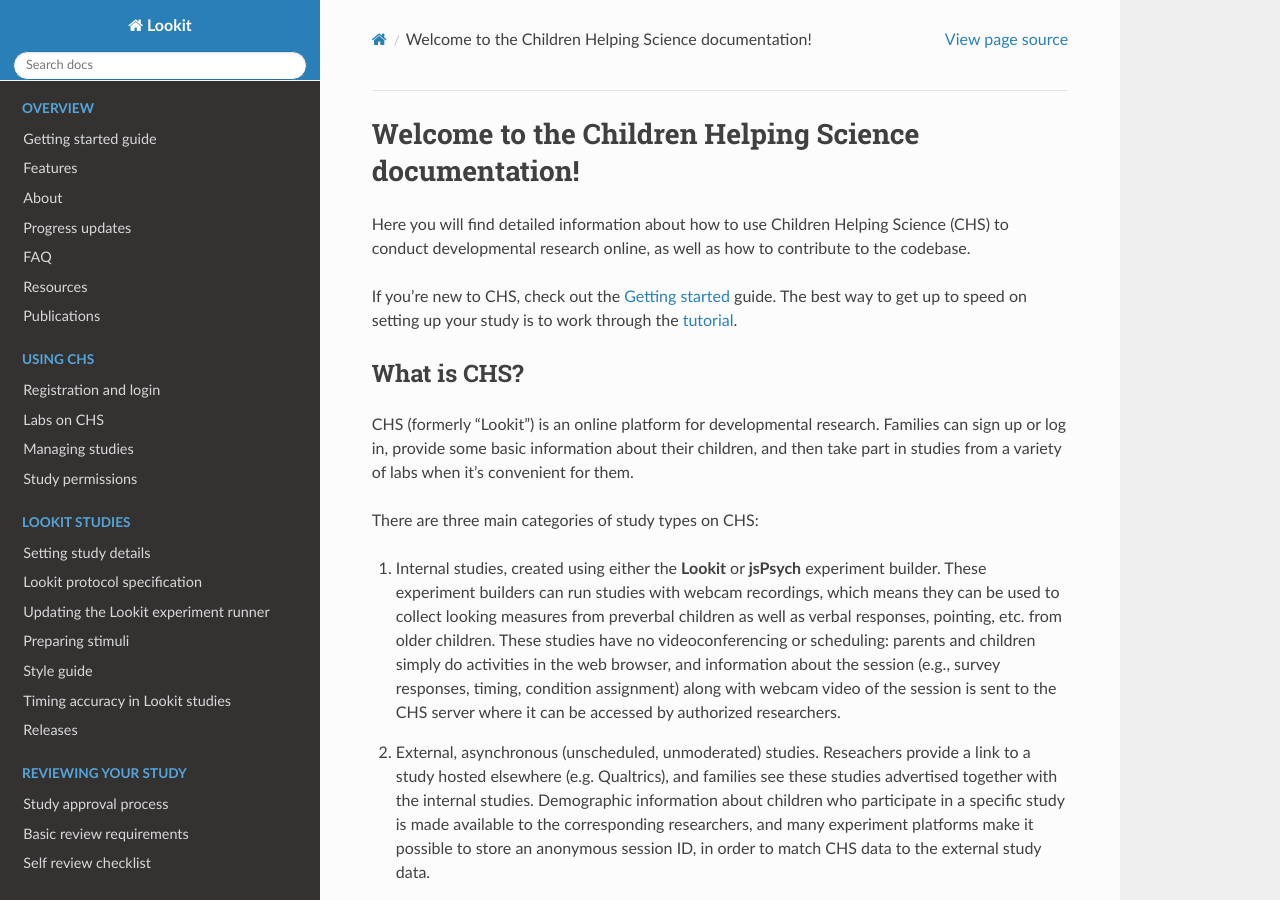
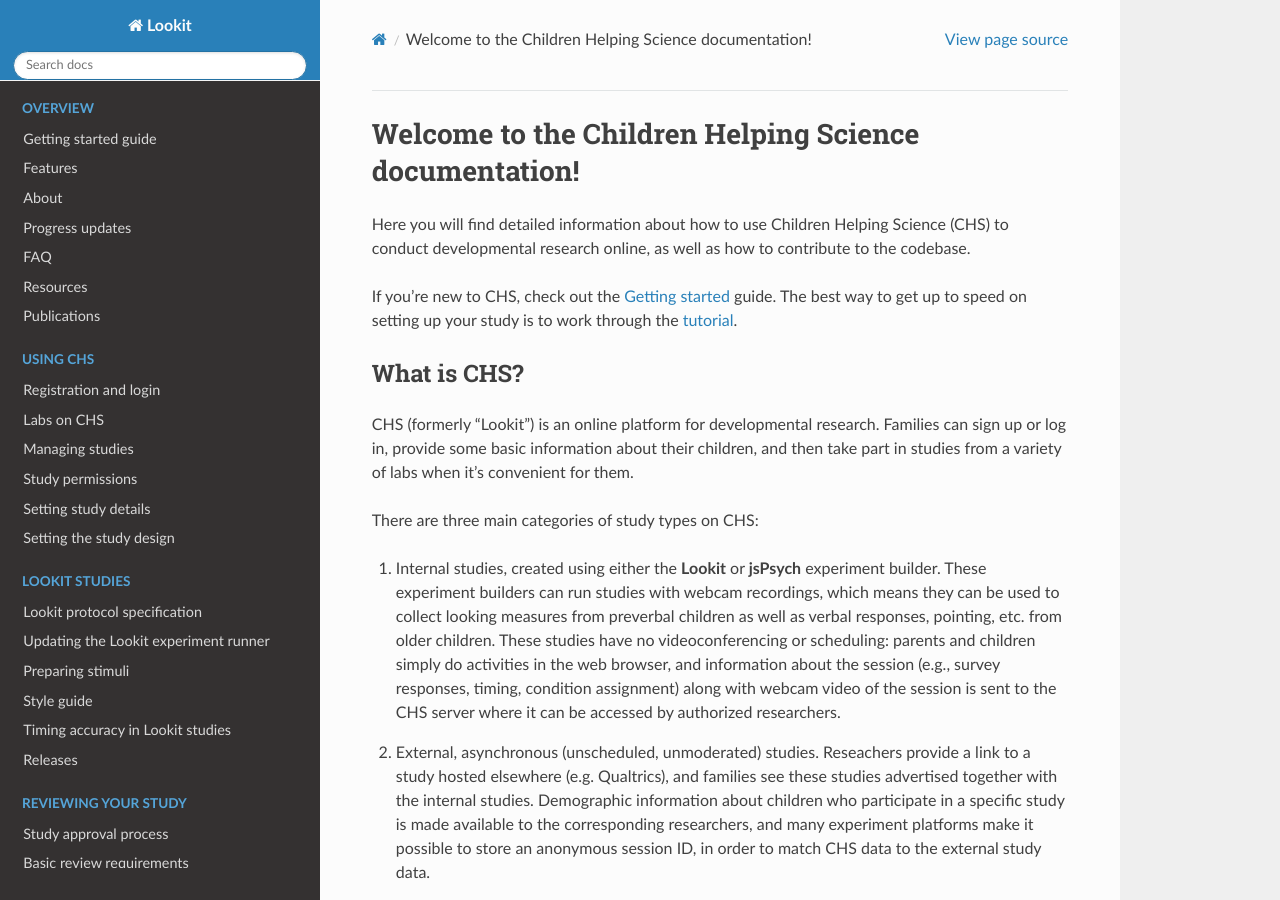
Before and after one commit to lookit/lookit-docs, a Sphinx documentation site: the page built from docs/source/index.rst, in a window 1280 px wide and 900 px high. Built offline with Sphinx 7.4.7 and the Read the Docs theme 3.1.0, drawn with Linux system fonts in a browser that asks for light colours.

Commit message:
move study fields page from Lookit into Using CHS since these apply to all study types, add new study design page

```diff
--- a/docs/source/index.rst
+++ b/docs/source/index.rst
@@ -46,6 +46,8 @@ Families may take part in studies from multiple labs over time. Having one centr
    researchers-manage-org
    researchers-manage-studies
    researchers-study-permissions
+   researchers-set-study-fields
+   researchers-edit-design
 
 .. toctree::
    :maxdepth: 2
```
Also changed, not shown: other parts of docs/source/index.rst (+0 -1 lines).
